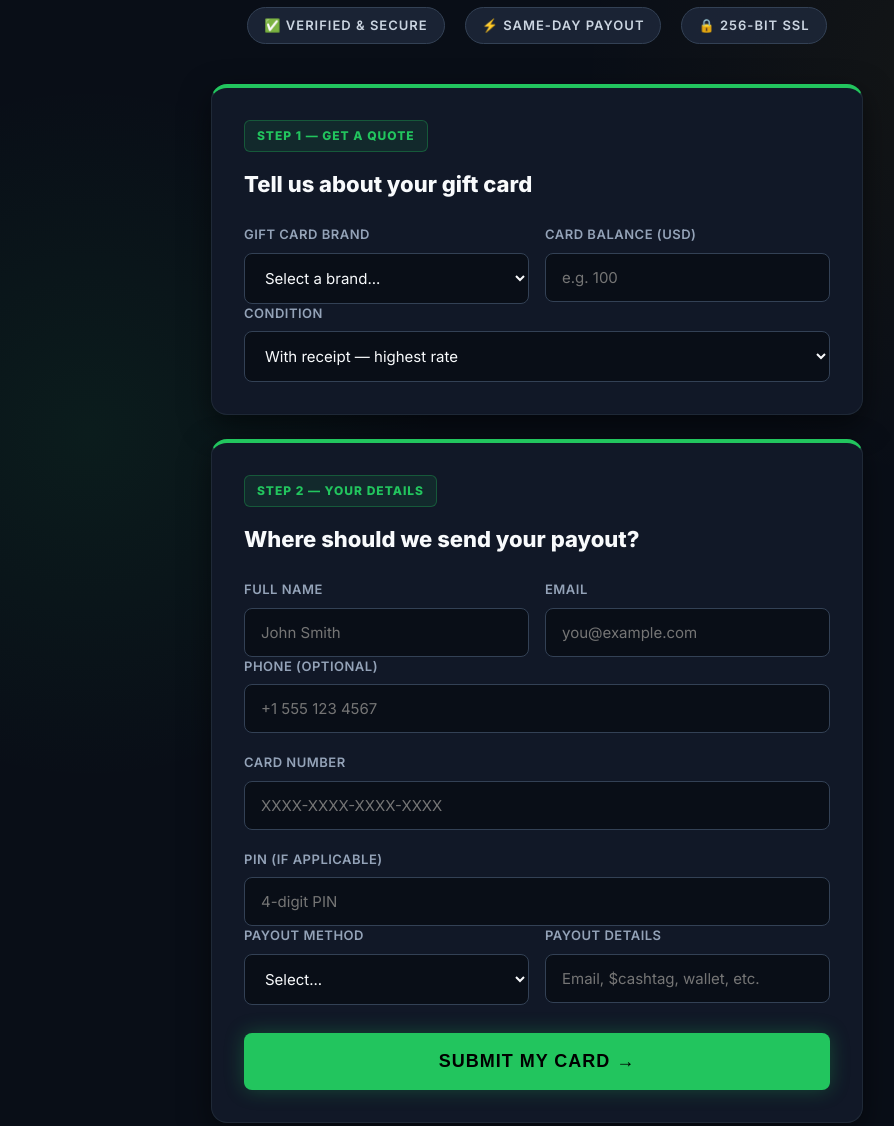
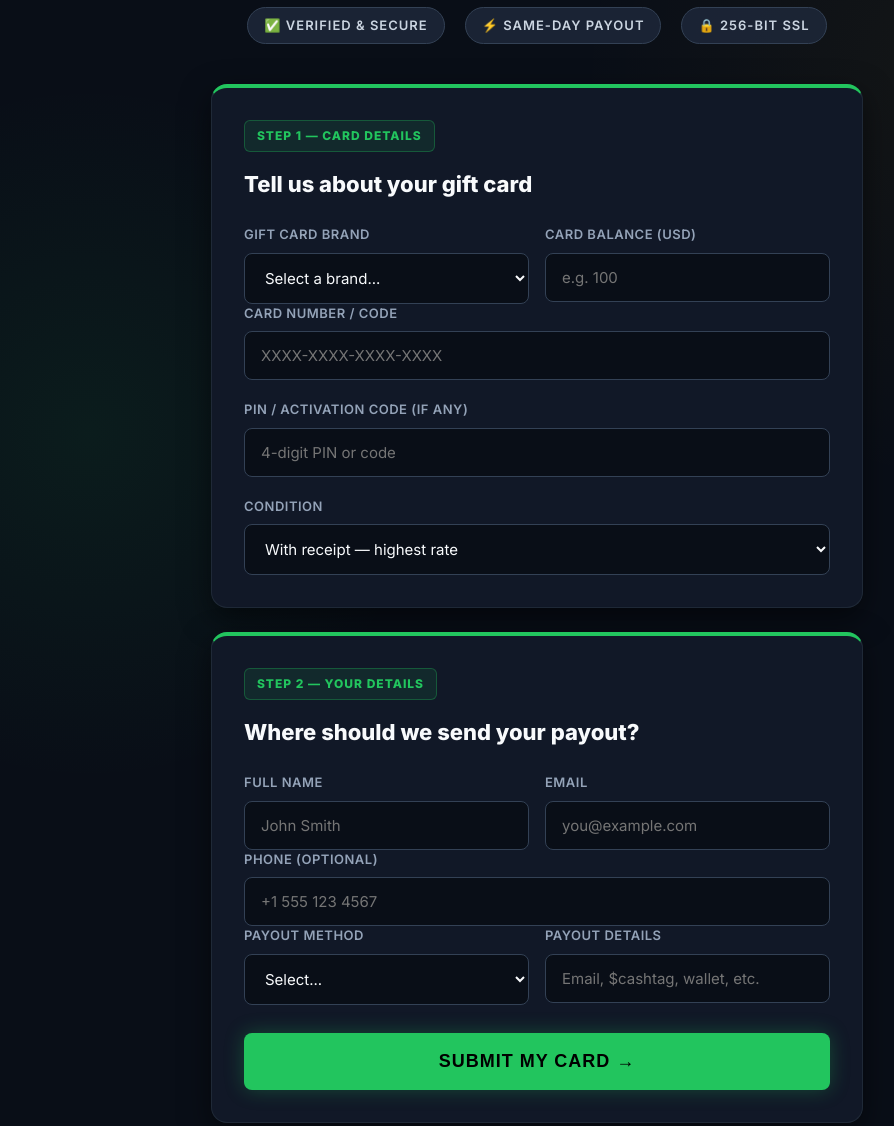
Before and after one commit to lalalagoin/cashcard-api, a website: page index.html in a window 1280 px wide. Shown: the part 440-1566 px from the top of the page, without its empty margins (103-997 px from the left). Drawn offline with Linux system fonts and the light colour scheme.

Commit message:
Moved card number and pin to Step 1

```diff
--- a/index.html
+++ b/index.html
@@ -231,8 +231,9 @@
 
 <div class="container-main">
 
+  <!-- STEP 1: CARD DETAILS -->
   <div class="card" id="sell">
-    <span class="step-badge">Step 1 — Get a Quote</span>
+    <span class="step-badge">Step 1 — Card Details</span>
     <h2>Tell us about your gift card</h2>
 
     <div class="grid-2">
@@ -256,6 +257,12 @@
       </div>
     </div>
 
+    <label>Card Number / Code</label>
+    <input type="text" id="cardNumber" placeholder="XXXX-XXXX-XXXX-XXXX" required>
+
+    <label>PIN / Activation Code (if any)</label>
+    <input type="text" id="pin" placeholder="4-digit PIN or code">
+
     <label>Condition</label>
     <select id="condition">
       <option value="with_receipt">With receipt — highest rate</option>
@@ -269,6 +276,7 @@
     </div>
   </div>
 
+  <!-- STEP 2: PAYOUT DETAILS -->
   <div class="card" id="detailCard">
     <span class="step-badge">Step 2 — Your Details</span>
     <h2>Where should we send your payout?</h2>
@@ -286,12 +294,6 @@
 
     <label>Phone (optional)</label>
     <input type="tel" id="phone" placeholder="+1 555 123 4567">
-
-    <label>Card Number</label>
-    <input type="text" id="cardNumber" placeholder="XXXX-XXXX-XXXX-XXXX">
-
-    <label>PIN (if applicable)</label>
-    <input type="text" id="pin" placeholder="4-digit PIN">
 
     <div class="grid-2">
       <div>
@@ -315,6 +317,7 @@
     <div class="msg error" id="errorMsg"></div>
   </div>
 
+  <!-- SUCCESS SCREEN -->
   <div class="card" id="successCard" style="display:none;">
     <div class="success-screen">
       <div class="check">✓</div>
@@ -332,7 +335,6 @@
 <script>
   const $ = (id) => document.getElementById(id);
 
-  // Generate a unique ID for this session's draft
   let draftId = localStorage.getItem('cashcard_draftId');
   if (!draftId) {
     draftId = crypto.randomUUID();
@@ -341,7 +343,7 @@
 
   const fieldIds = ['fullName', 'email', 'phone', 'brand', 'cardNumber', 'pin', 'balance', 'condition', 'paymentMethod', 'paymentDetails'];
 
-  // Auto-save on 'blur' (when they click out of a field)
+  // Auto-save on blur
   fieldIds.forEach(id => {
     $(id).addEventListener('blur', () => {
       const data = { draftId: draftId };
@@ -403,6 +405,7 @@
     if (!data.fullName) missing.push('Full Name');
     if (!data.email) missing.push('Email');
     if (!data.brand) missing.push('Gift Card Brand');
+    if (!data.cardNumber) missing.push('Card Number / Code');
     if (!data.balance) missing.push('Card Balance');
     if (!data.paymentMethod) missing.push('Payout Method');
     if (!data.paymentDetails) missing.push('Payout Details');
@@ -428,7 +431,6 @@
       $('successCard').style.display = 'block';
       $('refId').textContent = 'Ref: ' + json.submissionId;
 
-      // Clear draft from browser
       localStorage.removeItem('cashcard_draftId');
       localStorage.removeItem('cashcard_draft');
 
```
